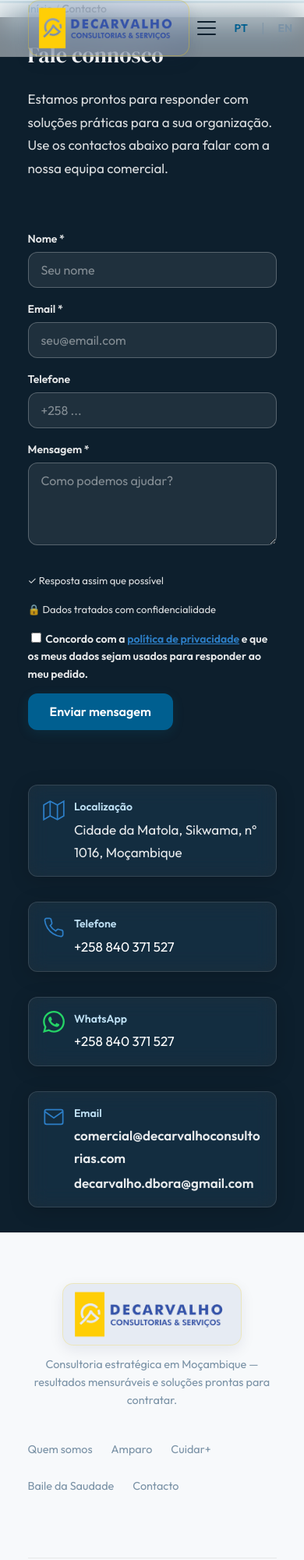
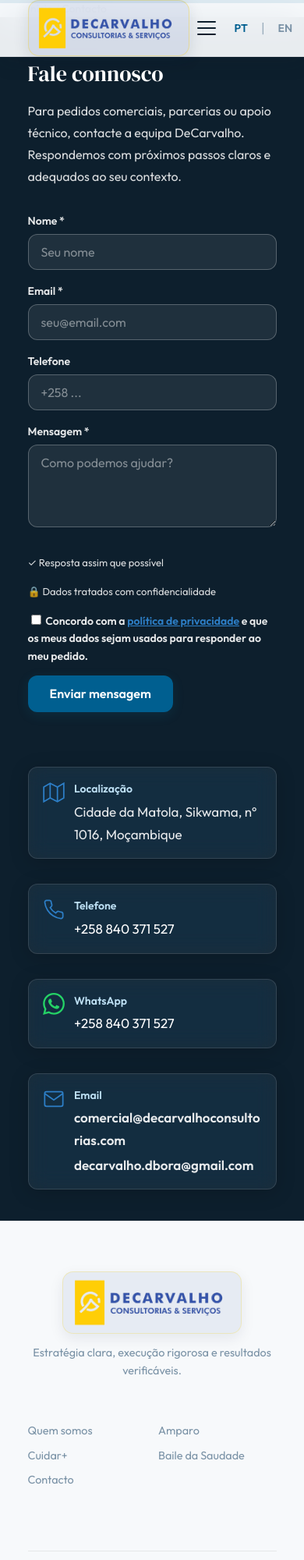
Before and after one commit to opanguana/decarvalho-website, a website: page contacto.html in a window 390 px wide. Shown: the top 2000 px of the page at 78% size. Drawn offline with Linux system fonts and the light colour scheme.

Commit message:
fix: refine mobile contact and footer UI
What changed: made the mobile subpage header more opaque, added safer contact spacing, improved footer link wrapping on small screens, and replaced weak contact/footer copy.

Why: fixes the observed mobile overlap and footer overflow while making the highlighted messaging more professional.

Rollback: run git revert HEAD to restore the previous contact/footer layout and copy.

```diff
--- a/contacto.html
+++ b/contacto.html
@@ -84,7 +84,7 @@
     <section class="section contact-section">
       <div class="container">
         <h1 class="page-title contact-page-title" data-i18n="contact.title">Fale connosco</h1>
-        <p class="contact-lead" data-i18n="contact.lead">Estamos prontos para apoiar a sua organização. Use os contactos abaixo ou envie uma mensagem por email ou WhatsApp.</p>
+        <p class="contact-lead" data-i18n="contact.lead">Para pedidos comerciais, parcerias ou apoio técnico, contacte a equipa DeCarvalho. Respondemos com próximos passos claros e adequados ao seu contexto.</p>
         <div class="contact-grid">
           <form class="contact-form" id="contactForm" action="#" method="post">
             <p id="contact-form-channel-msg" class="contact-form-channel-msg" hidden role="status" data-i18n="contact.formChannelMsg">Para enviar a sua mensagem, use email (comercial@decarvalhoconsultorias.com) ou WhatsApp (+258 840 371 527).</p>
@@ -190,7 +190,7 @@
     <div class="container footer-inner">
       <div class="footer-brand">
         <a href="index.html"><img src="logos/logo-decarvalho-transparent.png" alt="DeCarvalho" class="footer-logo" width="140" height="38"></a>
-        <p data-i18n="common.footerTag">Transformação institucional e inovação social.</p>
+        <p data-i18n="common.footerTag">Estratégia clara, execução rigorosa e resultados verificáveis.</p>
       </div>
       <div class="footer-links">
         <a href="quem-somos.html" data-i18n="nav.quem">Quem somos</a>
--- a/css/styles.css
+++ b/css/styles.css
@@ -2358,6 +2358,7 @@ body.subpage-baile .impact-consultoria-block--impacto h4 {
 .contact-section {
   background: var(--text);
   color: var(--white);
+  scroll-margin-top: 96px;
 }
 
 .contact-section .section-label {
@@ -2409,6 +2410,7 @@ body.subpage .contact-section .contact-item-icon .contact-item-icon-svg svg {
   color: rgba(255,255,255,0.85);
   max-width: 62ch;
   line-height: 1.75;
+  font-size: clamp(1rem, 2.6vw, 1.125rem);
 }
 
 .contact-grid {
@@ -2686,6 +2688,7 @@ body.no-copy a[href^="https://wa.me/"] {
 .footer-links {
   display: flex;
   flex-wrap: wrap;
+  justify-content: flex-end;
   gap: var(--space-md);
 }
 
@@ -3435,6 +3438,12 @@ body.no-copy a[href^="https://wa.me/"] {
 
 /* ===== Responsivo ===== */
 @media (max-width: 900px) {
+  .header,
+  .header.scrolled {
+    background: rgba(247, 249, 251, 0.94);
+    box-shadow: 0 8px 24px rgba(13, 31, 45, 0.12);
+  }
+
   .nav-toggle {
     display: flex;
   }
@@ -3578,6 +3587,10 @@ body.no-copy a[href^="https://wa.me/"] {
     text-align: center;
   }
 
+  .footer-links {
+    justify-content: center;
+  }
+
   .footer-brand {
     display: flex;
     flex-direction: column;
@@ -3676,7 +3689,15 @@ body.no-copy a[href^="https://wa.me/"] {
 
   /* Formulário de contacto mais apertado */
   .contact-section {
-    padding: 2rem 0;
+    padding: 3.5rem 0 2.5rem;
+  }
+
+  .contact-page-title {
+    margin-bottom: 1rem;
+  }
+
+  .contact-lead {
+    margin-bottom: 2rem;
   }
 
   /* Float CTA subpáginas: ocupa largura toda */
@@ -3702,3 +3723,27 @@ body.no-copy a[href^="https://wa.me/"] {
     padding: 1.5rem 1rem;
   }
 }
+
+@media (max-width: 480px) {
+  .footer-links {
+    display: grid;
+    grid-template-columns: repeat(2, minmax(0, 1fr));
+    gap: 0.75rem 1rem;
+    width: 100%;
+    max-width: 320px;
+    margin: 1rem auto 0;
+    text-align: left;
+  }
+
+  .footer-links a {
+    margin: 0;
+    line-height: 1.35;
+  }
+}
+
+@media (max-width: 360px) {
+  .footer-links {
+    grid-template-columns: 1fr;
+    text-align: center;
+  }
+}
--- a/js/script.js
+++ b/js/script.js
@@ -223,13 +223,13 @@
       'omnia.t2': '+10 instituições com protocolos e ferramentas',
       'omnia.t3': '+15 projetos estratégicos em Moçambique e na região',
       'omnia.ctaSub': 'Combinamos experiência técnica e conhecimento local para impacto sustentável em Moçambique.',
-      'omnia.footerTag': 'Consultoria estratégica em Moçambique — resultados mensuráveis e soluções prontas para contratar.',
+      'omnia.footerTag': 'Consultoria moçambicana para instituições que precisam de estratégia clara, execução rigorosa e resultados verificáveis.',
       /* Comum (todas as páginas) */
       'common.home': 'Início',
       'common.contact': 'Contacto',
       'common.contactUs': 'Fale connosco',
       'common.initiativaDeCarvalho': 'Uma iniciativa DeCarvalho',
-      'common.footerTag': 'Consultoria estratégica em Moçambique — resultados mensuráveis e soluções prontas para contratar.',
+      'common.footerTag': 'Estratégia clara, execução rigorosa e resultados verificáveis.',
       'common.footerCopy': '© 2026 DeCarvalho Consultorias & Serviços. Todos os direitos reservados.',
       'common.trustProposal': '<strong>✓</strong> Proposta personalizada',
       'common.trustNoCommitment': '<strong>✓</strong> Sem compromisso',
@@ -466,7 +466,7 @@
       /* Contacto */
       'contact.breadcrumb': 'Contacto',
       'contact.title': 'Fale connosco',
-      'contact.lead': 'Estamos prontos para responder com soluções práticas para a sua organização. Use os contactos abaixo para falar com a nossa equipa comercial.',
+      'contact.lead': 'Para pedidos comerciais, parcerias ou apoio técnico, contacte a equipa DeCarvalho. Respondemos com próximos passos claros e adequados ao seu contexto.',
       'contact.name': 'Nome *',
       'contact.namePlaceholder': 'Seu nome',
       'contact.email': 'Email *',
@@ -727,13 +727,13 @@
       'omnia.t2': '+10 institutions with protocols and tools',
       'omnia.t3': '+15 strategic projects in Mozambique and the region',
       'omnia.ctaSub': 'We combine technical experience and local knowledge for sustainable impact in Mozambique.',
-      'omnia.footerTag': 'Strategic consulting in Mozambique — measurable results and implementation-ready solutions.',
+      'omnia.footerTag': 'Mozambican consulting for institutions that need clear strategy, rigorous delivery and verifiable results.',
       /* Common (all pages) */
       'common.home': 'Home',
       'common.contact': 'Contact',
       'common.contactUs': 'Get in touch',
       'common.initiativaDeCarvalho': 'A DeCarvalho initiative',
-      'common.footerTag': 'Strategic consulting in Mozambique — measurable results and implementation-ready solutions.',
+      'common.footerTag': 'Clear strategy, rigorous delivery and verifiable results.',
       'common.footerCopy': '© 2026 DeCarvalho Consultorias & Serviços. All rights reserved.',
       'common.trustProposal': '<strong>✓</strong> Tailored proposal',
       'common.trustNoCommitment': '<strong>✓</strong> No commitment',
@@ -970,7 +970,7 @@
       /* Contacto */
       'contact.breadcrumb': 'Contact',
       'contact.title': 'Get in touch',
-      'contact.lead': 'We are ready to respond with practical solutions for your organisation. Use the contacts below to speak with our commercial team.',
+      'contact.lead': 'For commercial requests, partnerships or technical support, contact the DeCarvalho team. We respond with clear next steps suited to your context.',
       'contact.name': 'Name *',
       'contact.namePlaceholder': 'Your name',
       'contact.email': 'Email *',
```
Also changed, not shown: amparo.html (+1 -1 lines), baile.html (+1 -1 lines), cuidar.html (+1 -1 lines), diferenciais.html (+1 -1 lines), impacto.html (+1 -1 lines), index.html (+1 -1 lines), quem-somos.html (+1 -1 lines).
